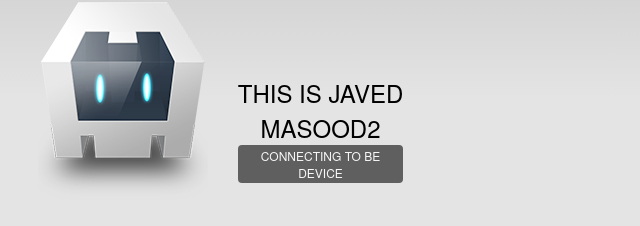
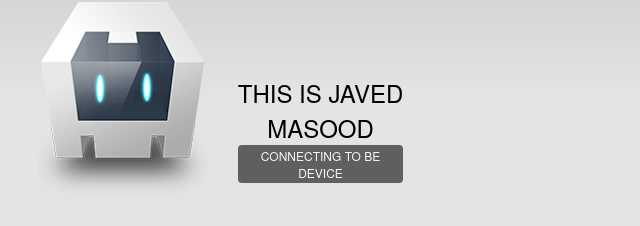
Before and after one commit to masoodj/Week9UnitTest, a plain HTML site: page assets/www/index.html in a window 1280 px wide. Shown: the part 310-536 px from the top of the page, 404-1044 px from the left. Drawn offline with Linux system fonts and the light colour scheme.

Commit message:
change the name from Javed Masood2 to Javed Masood

```diff
--- a/assets/www/index.html
+++ b/assets/www/index.html
@@ -27,7 +27,7 @@
     </head>
     <body>
         <div class="app">
-            <h1>This is Javed Masood2</h1>
+            <h1>This is Javed Masood</h1>
             <div id="deviceready" class="blink">
                 <p class="event listening">Connecting to be Device</p>
                 <p class="event received">Device is Ready</p>
```
Also changed, not shown: 2 other files.
